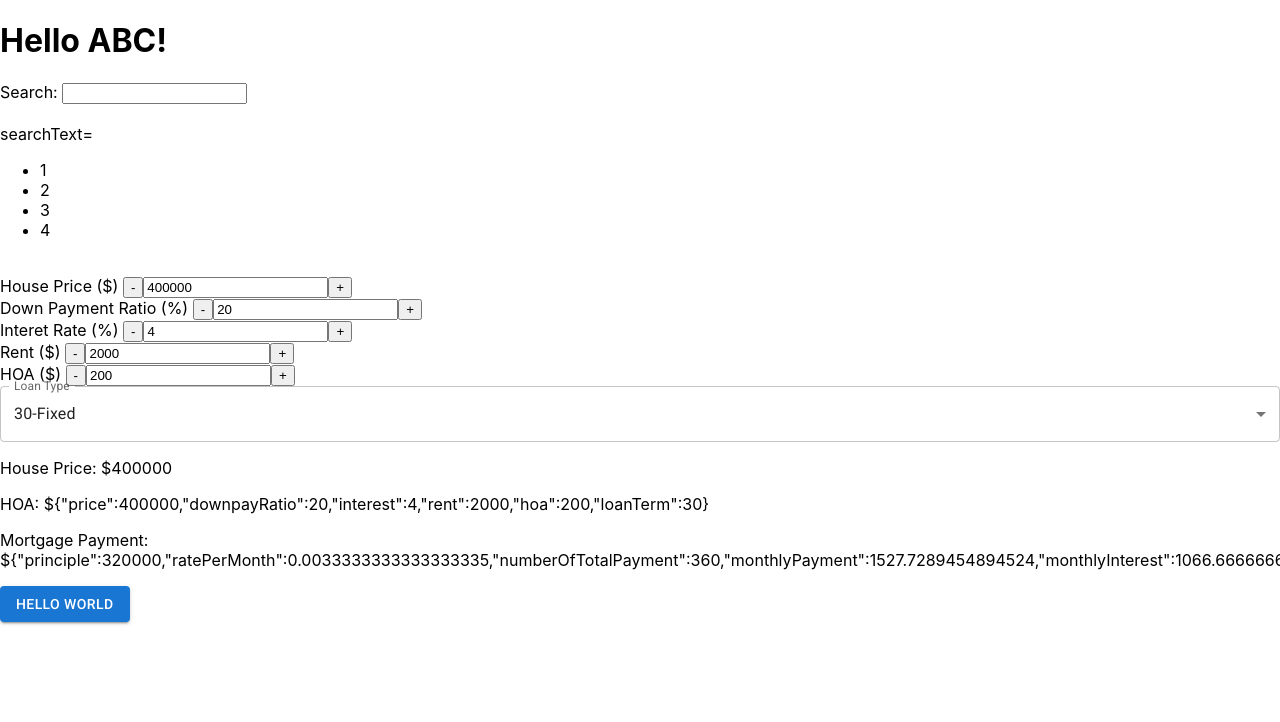
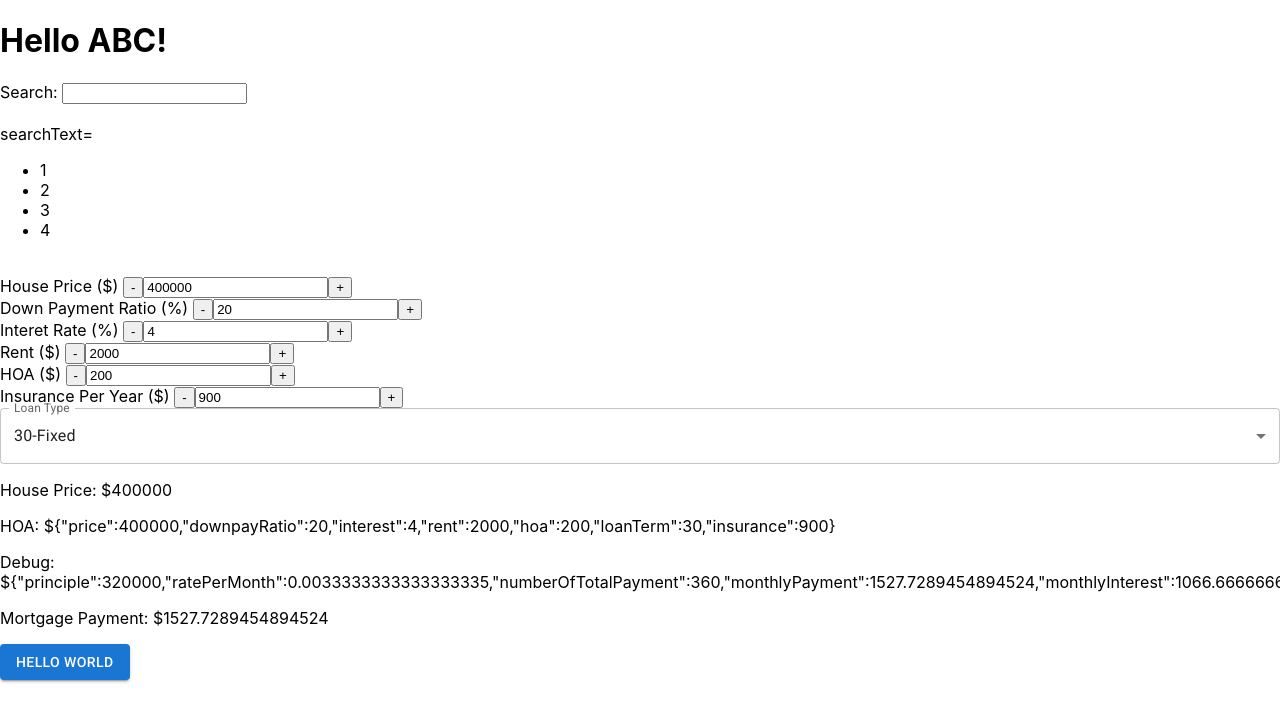
Before and after one commit to chan0123/mortgageReact, a React (Create React App) app: page / in a window 1280 px wide. Shown: the top 722 px of the page. Built offline with nearby package versions, Linux system fonts and the light colour scheme.

Commit message:
before adding theme

```diff
--- a/src/App.js
+++ b/src/App.js
@@ -56,7 +56,8 @@ function App() {
     interest: 4,
     rent: 2000,
     hoa: 200,
-    loanTerm: 30 // default to be 30 year fixed
+    loanTerm: 30, // default to be 30 year fixed
+    insurance: 900
   });
 
   const handleSearch = (event) => {
@@ -169,19 +170,32 @@ function App() {
         addClicked={addClicked}
         valueChange={valueChange}
       />
+      <TextFieldWithAdjustButton
+        labelText="Insurance Per Year ($)"
+        name="insurance"
+        mortgage={mortgage}
+        step={50}
+        minusClicked={minusClicked}
+        addClicked={addClicked}
+        valueChange={valueChange}
+      />
       <TextFieldWithAdjustButtonEnum
         mortgage={mortgage}
         name="loanTerm"
         options={loanTypeOptions}
         selectChange={selectChange}
       />
+
+
+
       {/*
       <TextFieldWithAdjustButtonEnum labelText="Interest (%)" />
       <TextFieldWithAdjustButtonEnum labelText="Loan Type" />
        */}
       <p>House Price: ${mortgage.price}</p>
       <p>HOA: ${JSON.stringify(mortgage)}</p>
-      <p>Mortgage Payment: ${JSON.stringify(mortgagePayment())}</p>
+      <p>Debug: ${JSON.stringify(mortgagePayment())}</p>
+      <p>Mortgage Payment: ${mortgagePayment().monthlyPayment}</p>
 
       <Button variant="contained">Hello World</Button>
 
```
